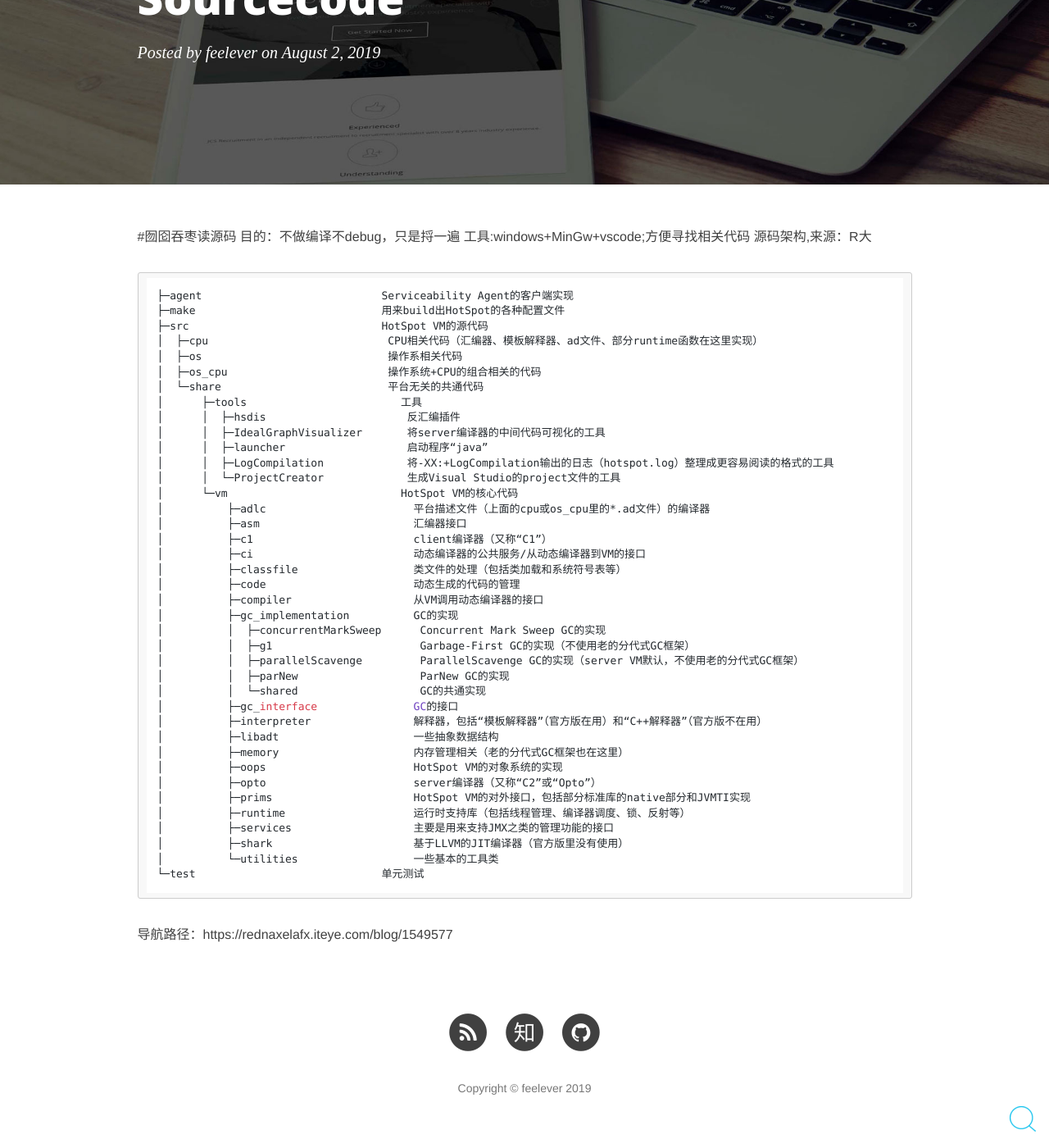
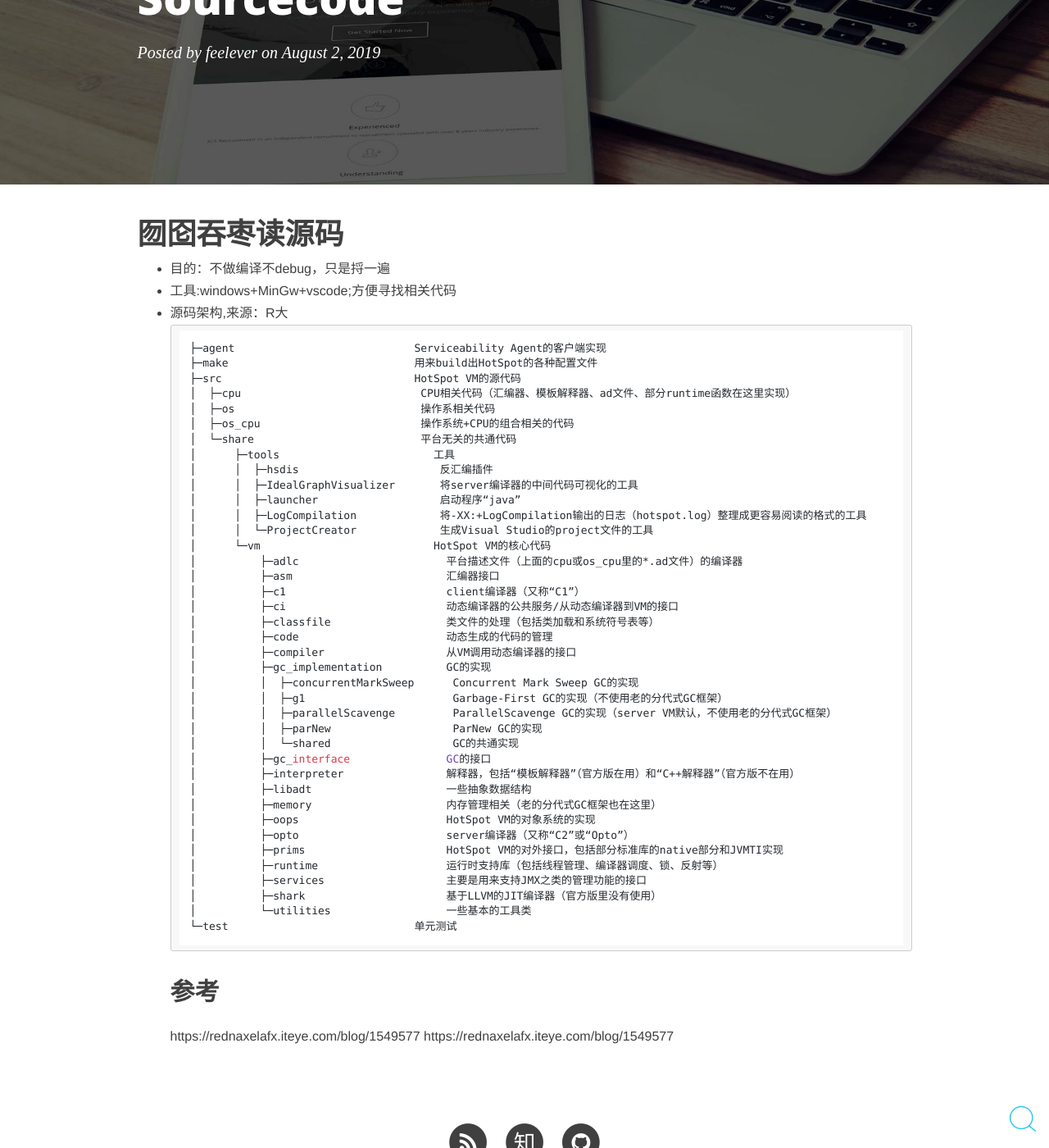
Before and after one commit to feelever/feelever.github.io, a Jekyll site: the page built from _posts/2019-08-02-sourcecode.md, in a window 1280 px wide and 1400 px high, scrolled down 198 px. Shown: the whole window at 82% size. Built offline with Jekyll 4.4.1, drawn with Linux system fonts in a browser that asks for light colours; nearby versions of some CDN libraries; our own code applies the rules of GitHub Pages for plain Markdown files; comment, search, counter and statistics services are not loaded.

Commit message:
新增导航

````diff
--- a/_posts/2019-08-02-sourcecode.md
+++ b/_posts/2019-08-02-sourcecode.md
@@ -1,7 +1,7 @@
-#囫囵吞枣读源码
-目的：不做编译不debug，只是捋一遍
-工具:windows+MinGw+vscode;方便寻找相关代码
-源码架构,来源：R大
+# 囫囵吞枣读源码
+* 目的：不做编译不debug，只是捋一遍
+* 工具:windows+MinGw+vscode;方便寻找相关代码
+* 源码架构,来源：R大
 ```
 ├─agent                            Serviceability Agent的客户端实现
 ├─make                             用来build出HotSpot的各种配置文件
@@ -43,4 +43,6 @@
 │          └─utilities                  一些基本的工具类
 └─test                             单元测试
 ```
-导航路径：https://rednaxelafx.iteye.com/blog/1549577
+## 参考
+https://rednaxelafx.iteye.com/blog/1549577
+https://rednaxelafx.iteye.com/blog/1549577
````
Also changed, not shown: _posts/2019-08-02-classloader.md (+1 -1 lines).
